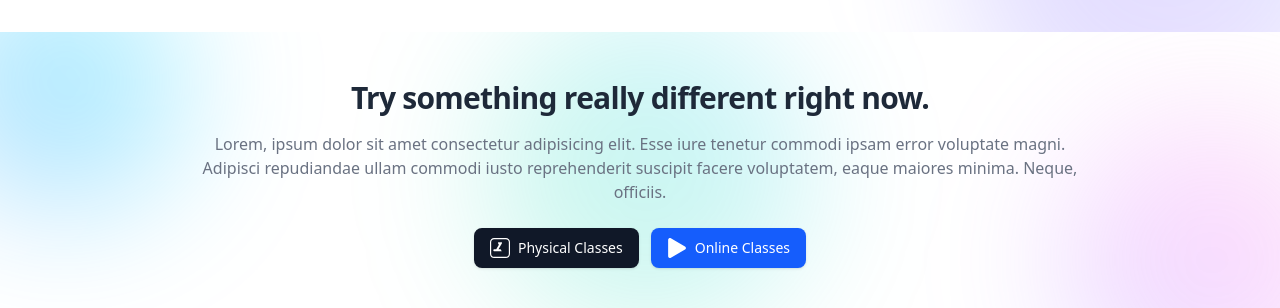
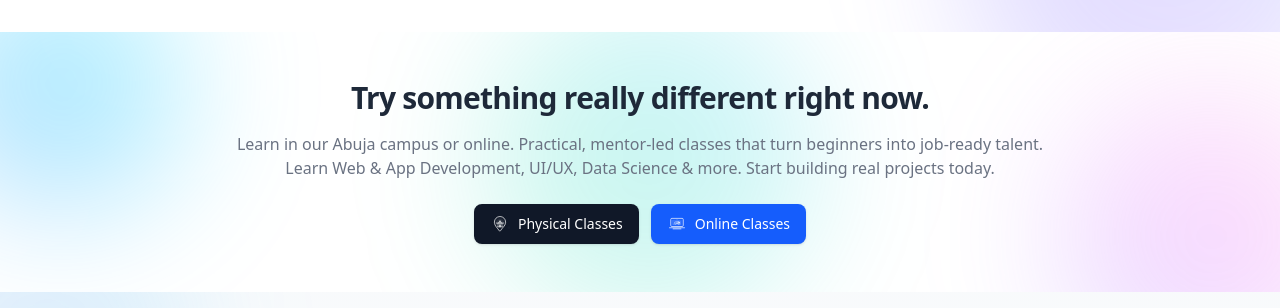
Before and after one commit to Bookofharry/Website-techminds, a React (Vite) app: page / in a window 1280 px wide. Shown: the part 1300-1608 px from the top of the page. Built offline with nearby package versions, Linux system fonts and the light colour scheme; a web font is replaced by a local one.

Commit message:
Done With Faq Component

```diff
--- a/src/App.jsx
+++ b/src/App.jsx
@@ -57,7 +57,6 @@ function App(){
 
 
       </Routes>
-      <br /><br />
       <Footer />
 
     </BrowserRouter>
--- a/src/compo/cta2.jsx
+++ b/src/compo/cta2.jsx
@@ -20,12 +20,9 @@ export default function DownloadCta() {
           Try something really different right now.
         </h2>
 
-        <p className="block max-w-4xl mt-4 text-gray-500 dark:text-gray-300">
-          Lorem, ipsum dolor sit amet consectetur adipisicing elit. Esse iure tenetur commodi ipsam
-          error voluptate magni. Adipisci repudiandae ullam commodi iusto reprehenderit suscipit
-          facere voluptatem, eaque maiores minima. Neque, officiis.
-        </p>
-
+<p className="block max-w-4xl mt-4 text-gray-500 dark:text-gray-300">
+  Learn in our Abuja campus or online. Practical, mentor-led classes that turn beginners into job-ready talent. <br /> Learn Web & App Development, UI/UX, Data Science & more. Start building real projects today.
+</p>
         {/* Buttons on one line with hover lift + shine */}
         <div className="mt-6 flex items-center justify-center gap-3 flex-wrap">
           {/* Physical Classes */}
@@ -33,9 +30,47 @@ export default function DownloadCta() {
             href="#"
             className="btn-raise shine inline-flex items-center justify-center px-4 py-2.5 text-sm text-white bg-gray-900 rounded-lg shadow transition-transform hover:-translate-y-0.5 hover:shadow-xl dark:bg-gray-800"
           >
-            <svg className="w-5 h-5 mr-2 fill-current" viewBox="0 0 512 512" aria-hidden="true">
-              <path d="M407,0H105C47.1,0,0,47.1,0,105v302c0,57.9,47.1,105,105,105h302c57.9,0,105-47.1,105-105V105C512,47.1,464.9,0,407,0z M482,407c0,41.4-33.6,75-75,75H105c-41.4,0-75-33.6-75-75V105c0-41.4,33.6-75,75-75h302c41.4,0,75,33.6,75,75V407z" />
-              <path d="M305.6,123.5c-1.7-6.5-5.9-11.8-11.6-15.2c-11.9-6.9-27.3-2.8-34.2,9.2L256,124.2l-3.8-6.7c-6.9-11.9-22.2-16-34.2-9.2c-11.9,6.9-16,22.2-9.1,34.2l18.3,31.7L159.7,291H110.5c-13.8,0-25,11.2-25,25s11.2,25,25,25h189.9l-28.9-50h-54.1l85.7-148.5C306.5,136.7,307.4,129.9,305.6,123.5z" />
+            {/* Unique: Pin + Campus, with pulsing locator */}
+            <svg
+              className="w-5 h-5 mr-2"
+              viewBox="0 0 64 64"
+              fill="none"
+              aria-hidden="true"
+            >
+              {/* soft inner glow */}
+              <radialGradient id="physGlow" cx="0" cy="0" r="1" gradientUnits="userSpaceOnUse" gradientTransform="translate(32 28) rotate(90) scale(18 18)">
+                <stop stopColor="currentColor" stopOpacity="0.25" />
+                <stop offset="1" stopColor="currentColor" stopOpacity="0" />
+              </radialGradient>
+              <circle cx="32" cy="28" r="18" fill="url(#physGlow)" />
+
+              {/* map pin */}
+              <path
+                d="M32 8c9.94 0 18 8 18 17.86 0 6.71-3.52 11.67-8.09 16.93-2.66 3.09-5.7 6.16-7.77 10.03a3 3 0 0 1-5.28 0c-2.07-3.87-5.1-6.94-7.77-10.03C17.52 37.53 14 32.57 14 25.86 14 16 22.06 8 32 8Z"
+                stroke="currentColor"
+                strokeWidth="2.2"
+                strokeLinejoin="round"
+              />
+
+              {/* tiny campus inside pin */}
+              <path
+                d="M22 29h20v10a2 2 0 0 1-2 2H24a2 2 0 0 1-2-2V29Z"
+                fill="currentColor"
+                fillOpacity="0.22"
+              />
+              <path
+                d="M20 29h24M24 41h16M26 29l6-4 6 4M31 41v-6h2v6"
+                stroke="currentColor"
+                strokeWidth="2"
+                strokeLinecap="round"
+                strokeLinejoin="round"
+              />
+
+              {/* subtle pulsing locator dot */}
+              <g>
+                <circle cx="32" cy="23" r="2.4" fill="currentColor" />
+                <circle cx="32" cy="23" r="2.4" className="animate-ping" fill="currentColor" fillOpacity="0.25" />
+              </g>
             </svg>
             <span>Physical Classes</span>
           </a>
@@ -45,13 +80,38 @@ export default function DownloadCta() {
             href="#"
             className="btn-raise shine inline-flex items-center justify-center px-4 py-2.5 text-sm text-white bg-blue-600 rounded-lg shadow transition-transform hover:-translate-y-0.5 hover:shadow-xl"
           >
+            {/* Unique: Laptop + Play badge + Wi-Fi breath */}
             <svg
-              className="w-5 h-5 mr-2 fill-current"
-              viewBox="-28 0 512 512.00075"
-              xmlns="http://www.w3.org/2000/svg"
+              className="w-5 h-5 mr-2"
+              viewBox="0 0 64 64"
+              fill="none"
               aria-hidden="true"
             >
-              <path d="m432.32 215.121-361.516-208.723c-14.777-8.531-32.422-8.531-47.203 0-14.176 8.637-22.621 23.594-22.621 40.27v417.445c0 17.066 8.824 32.348 23.602 40.879 7.39 4.266 15.496 6.398 23.602 6.398s16.215-2.133 23.602-6.398l361.52-208.723c14.777-8.531 23.602-23.812 23.602-40.879s-8.824-32.348-23.605-40.879z" />
+              {/* soft screen glow */}
+              <linearGradient id="screenGlow" x1="16" y1="14" x2="48" y2="38" gradientUnits="userSpaceOnUse">
+                <stop stopColor="currentColor" stopOpacity="0.18" />
+                <stop offset="1" stopColor="currentColor" stopOpacity="0.05" />
+              </linearGradient>
+
+              {/* laptop body */}
+              <rect x="12" y="14" width="40" height="26" rx="3.5" stroke="currentColor" strokeWidth="2.2" />
+              <rect x="16" y="18" width="32" height="18" rx="2" fill="url(#screenGlow)" />
+
+              {/* camera notch */}
+              <circle cx="32" cy="18.5" r="0.9" fill="currentColor" />
+
+              {/* play badge */}
+              <circle cx="38.5" cy="27" r="6.2" fill="currentColor" fillOpacity="0.18" />
+              <path d="M36.5 23.8v6.4l5.4-3.2-5.4-3.2Z" fill="currentColor" />
+
+              {/* base */}
+              <path d="M8 44h48" stroke="currentColor" strokeWidth="2.2" strokeLinecap="round" />
+              <rect x="18" y="46" width="28" height="3" rx="1.2" fill="currentColor" />
+
+              {/* Wi-Fi waves (gentle 'breathing' via animate-pulse on one arc) */}
+              <path d="M22 33a10 10 0 0 1 20 0" stroke="currentColor" strokeOpacity="0.55" strokeWidth="2" strokeLinecap="round" />
+              <path d="M25 33a7 7 0 0 1 14 0" stroke="currentColor" strokeOpacity="0.7" strokeWidth="2" strokeLinecap="round" className="animate-pulse" />
+              <path d="M28 33a4 4 0 0 1 8 0" stroke="currentColor" strokeWidth="2" strokeLinecap="round" />
             </svg>
             <span>Online Classes</span>
           </a>
--- a/src/compo/loading.jsx
+++ b/src/compo/loading.jsx
@@ -0,0 +1,170 @@
+import React, { useMemo, useRef, useState } from "react";
+
+const Faq = () => {
+  const items = useMemo(
+    () => [
+      {
+        q: "I’m a complete beginner. Can I really learn to code at Tech Minds?",
+        a: `Absolutely. Our beginner tracks start from zero and focus on hands-on learning.
+            You’ll build small projects in your first week and grow to real portfolio projects.
+            We keep classes small and mentor-led so you’re never lost.`,
+      },
+      {
+        q: "Do you offer physical classes in Abuja and online classes too?",
+        a: `Yes. Learn at our Abuja campus in Bwari or join live online from anywhere.
+            We also run evening and weekend cohorts for busy professionals and students.`,
+      },
+      {
+        q: "How long does a typical program take, and what will I build?",
+        a: `Most core programs run 8–12 weeks (Web Dev, UI/UX), with optional add-ons.
+            You’ll ship multiple portfolio-ready projects—landing pages, APIs, mini apps,
+            responsive designs—and a capstone you can show employers.`,
+      },
+      {
+        q: "What do I need to get started—laptop, internet, software?",
+        a: `A laptop (8GB RAM recommended) and basic internet access.
+            All required tools are free or student-friendly.
+            On-campus learners get guided setup and reliable power/internet.`,
+      },
+      {
+        q: "How much are the fees? Do you have payment plans?",
+        a: `We keep pricing accessible with installment options.
+            You can pay per module or spread payments across the cohort.
+            Chat with us for the current fee sheet and available discounts.`,
+      },
+      {
+        q: "Do you issue certificates and offer career support?",
+        a: `Yes. You’ll receive a Tech Minds Academy certificate upon completion.
+            We also help with CV/portfolio reviews, interview prep, and job search tips.`,
+      },
+      {
+        q: "Where is the Abuja campus and how do I contact support?",
+        a: `We’re in Bwari, Abuja. Send us a message via
+            <a href="#" className="text-blue-600 transition hover:underline">WhatsApp</a>,
+            call <a href="tel:+2348147328332" className="text-blue-600 transition hover:underline">+234 81 4732 8332</a>,
+            or email <a href="mailto:support@techmindsacademy.org" className="text-blue-600 transition hover:underline">support@techmindsacademy.org</a>.`,
+      },
+    ],
+    []
+  );
+
+  const [openIndex, setOpenIndex] = useState(null);
+
+  const toggle = (i) => {
+    setOpenIndex((prev) => (prev === i ? null : i));
+  };
+
+  return (
+    <section className="py-10 bg-gray-50 sm:py-16 lg:py-24">
+      <div className="px-4 mx-auto sm:px-6 lg:px-8 max-w-7xl">
+        <div className="max-w-2xl mx-auto text-center">
+          <h2 className="text-3xl font-bold leading-tight text-black sm:text-4xl lg:text-5xl">
+            Frequently Asked Questions
+          </h2>
+          <p className="max-w-xl mx-auto mt-4 text-base leading-relaxed text-gray-600">
+            Quick answers about Tech Minds Academy—Abuja campus & live online cohorts, beginner-friendly
+            paths, payment options, certificates, and more.
+          </p>
+        </div>
+
+        <div className="max-w-3xl mx-auto mt-8 space-y-4 md:mt-16">
+          {items.map((item, i) => {
+            const isOpen = openIndex === i;
+            const contentId = `faq-content-${i}`;
+            const buttonId = `faq-trigger-${i}`;
+            return (
+              <div
+                key={i}
+                className="relative rounded-lg border border-gray-200 bg-white shadow-sm transition-colors duration-300 hover:bg-gray-50"
+              >
+                {/* left accent bar */}
+                <span
+                  className={`absolute left-0 top-0 h-full w-1 rounded-l-lg transition-all duration-300 ${
+                    isOpen ? "bg-blue-600" : "bg-transparent"
+                  }`}
+                  aria-hidden="true"
+                />
+
+                <button
+                  id={buttonId}
+                  type="button"
+                  onClick={() => toggle(i)}
+                  aria-expanded={isOpen}
+                  aria-controls={contentId}
+                  className="group flex w-full items-center justify-between gap-4 rounded-lg px-4 py-5 sm:p-6 text-left"
+                >
+                  <span className="flex text-lg font-semibold text-black">
+                    {item.q}
+                  </span>
+
+                  {/* chevron with rotation + glow */}
+                  <svg
+                    className={`h-6 w-6 shrink-0 text-gray-400 transition-transform duration-300 group-hover:text-gray-600 ${
+                      isOpen ? "rotate-180" : ""
+                    }`}
+                    xmlns="http://www.w3.org/2000/svg"
+                    fill="none"
+                    viewBox="0 0 24 24"
+                    stroke="currentColor"
+                    aria-hidden="true"
+                  >
+                    <path
+                      strokeLinecap="round"
+                      strokeLinejoin="round"
+                      strokeWidth="2"
+                      d="M19 9l-7 7-7-7"
+                    />
+                  </svg>
+                </button>
+
+                {/* collapsible content: height + fade + slight slide */}
+                <div
+                  id={contentId}
+                  role="region"
+                  aria-labelledby={buttonId}
+                  className={`grid transition-all duration-300 ease-out ${
+                    isOpen
+                      ? "grid-rows-[1fr] opacity-100"
+                      : "grid-rows-[0fr] opacity-0"
+                  }`}
+                >
+                  <div className="overflow-hidden">
+                    <div className="px-4 pb-5 sm:px-6 sm:pb-6">
+                      <p
+                        className="text-gray-700 leading-relaxed [transition:transform_300ms,opacity_300ms] data-[open=false]:-translate-y-1"
+                        data-open={isOpen}
+                        // allow inline links we placed in content
+                        dangerouslySetInnerHTML={{ __html: item.a }}
+                      />
+                    </div>
+                  </div>
+                </div>
+
+                {/* subtle bottom glow when open */}
+                {isOpen && (
+                  <div
+                    aria-hidden="true"
+                    className="pointer-events-none absolute inset-x-0 -bottom-px h-px bg-gradient-to-r from-transparent via-blue-600/40 to-transparent"
+                  />
+                )}
+              </div>
+            );
+          })}
+        </div>
+
+        <p className="mt-10 text-center text-gray-600">
+          Didn’t find what you need?{" "}
+          <a
+            href="/contact"
+            className="font-medium text-blue-600 transition-all duration-200 hover:text-blue-700 hover:underline focus:text-blue-700"
+          >
+            Talk to our support team
+          </a>
+          .
+        </p>
+      </div>
+    </section>
+  );
+};
+
+export default Faq;
--- a/src/pages/Home.jsx
+++ b/src/pages/Home.jsx
@@ -4,16 +4,16 @@ import Testimonial from "../compo/testimonial"
 import HeroSplit from "../compo/SkillCard"
 import DownloadCta from "../compo/cta2"
 import Learn from "../compo/Learn"
+import Faq from "../compo/loading"
 function Home(){
     return(
        <div>
         <HeroSplit />
         <Learn />
-        {/* <BusinessCtaSection /> */}
         <DownloadCta />
        <Thank />
        <Testimonial />
-
+       <Faq />
        </div>
     )
 }
```
